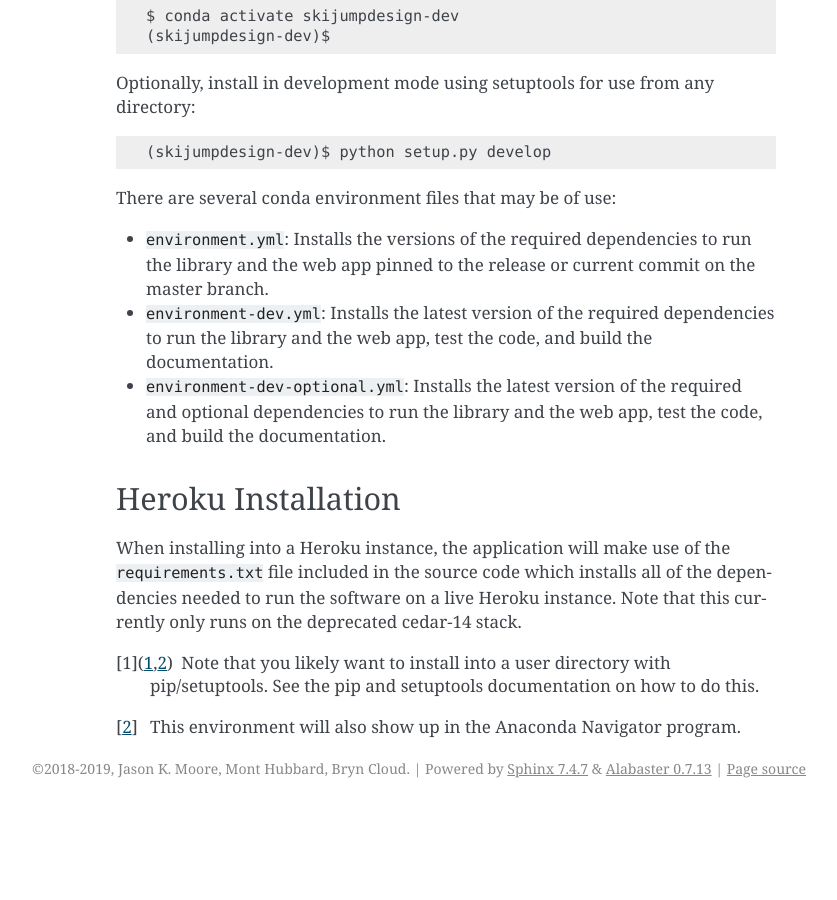
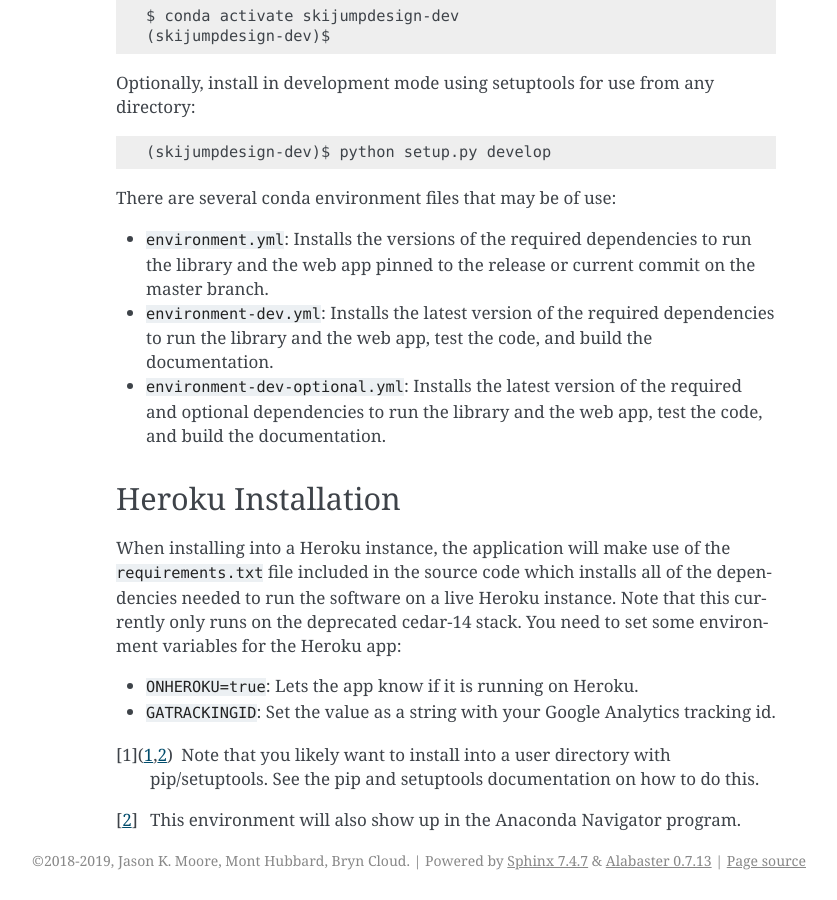
Before and after one commit to mechmotum/skijumpdesign, a Sphinx documentation site: the page built from docs/install.rst, in a window 1280 px wide and 900 px high, scrolled down 1721 px. Shown: the whole window, without its empty margins (304-1141 px from the left). Built offline with Sphinx 7.4.7, drawn with Linux system fonts in a browser that asks for light colours; before the commit the page ends 2529 px from its top, so only the background shows below that.

Commit message:
Added notes on the env vars in the install docs.

```diff
--- a/docs/install.rst
+++ b/docs/install.rst
@@ -111,7 +111,12 @@ Heroku Installation
 When installing into a Heroku instance, the application will make use of the
 ``requirements.txt`` file included in the source code which installs all of the
 dependencies needed to run the software on a live Heroku instance. Note that
-this currently only runs on the deprecated cedar-14 stack.
+this currently only runs on the deprecated cedar-14 stack. You need to set some
+environment variables for the Heroku app:
+
+- ``ONHEROKU=true``: Lets the app know if it is running on Heroku.
+- ``GATRACKINGID``: Set the value as a string with your Google Analytics
+  tracking id.
 
 .. [1] Note that you likely want to install into a user directory with
    pip/setuptools. See the pip and setuptools documentation on how to do this.
```
